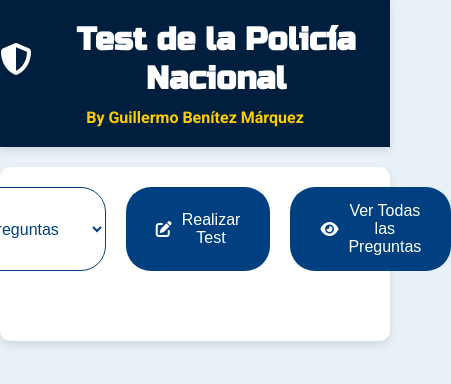
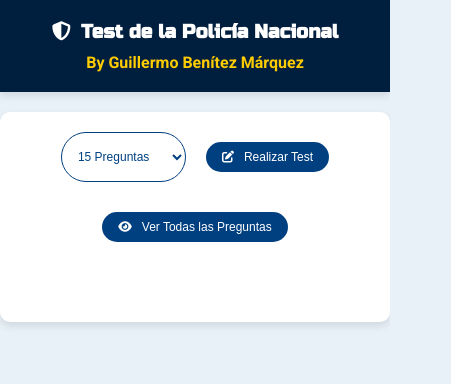
Before and after one commit to GuillermooBenitezz/GuillermooBenitezz.github.io, a plain HTML site: page index.html in a window 390 px wide. Shown: the whole page, 451 px wide, since content can reach past the window. Drawn offline with Linux system fonts and the light colour scheme.

Commit message:
Update styles.css

```diff
--- a/styles.css
+++ b/styles.css
@@ -58,6 +58,7 @@ main {
     justify-content: center;
     gap: 20px;
     margin-bottom: 30px;
+    flex-wrap: wrap;
 }
 
 .button {
@@ -72,6 +73,7 @@ main {
     display: flex;
     align-items: center;
     gap: 10px;
+    margin: 10px 0;
 }
 
 .button:hover {
@@ -180,3 +182,36 @@ strong {
         transform: translateY(0);
     }
 }
+
+/* Media Queries */
+@media (max-width: 768px) {
+    header h1 {
+        font-size: 1.5em;
+    }
+
+    .button {
+        padding: 10px 20px;
+        font-size: 14px;
+    }
+
+    .dropdown {
+        padding: 8px 16px;
+        font-size: 14px;
+    }
+}
+
+@media (max-width: 480px) {
+    header h1 {
+        font-size: 1.2em;
+    }
+
+    .button {
+        padding: 8px 16px;
+        font-size: 12px;
+    }
+
+    .dropdown {
+        padding: 6px 12px;
+        font-size: 12px;
+    }
+}
```
